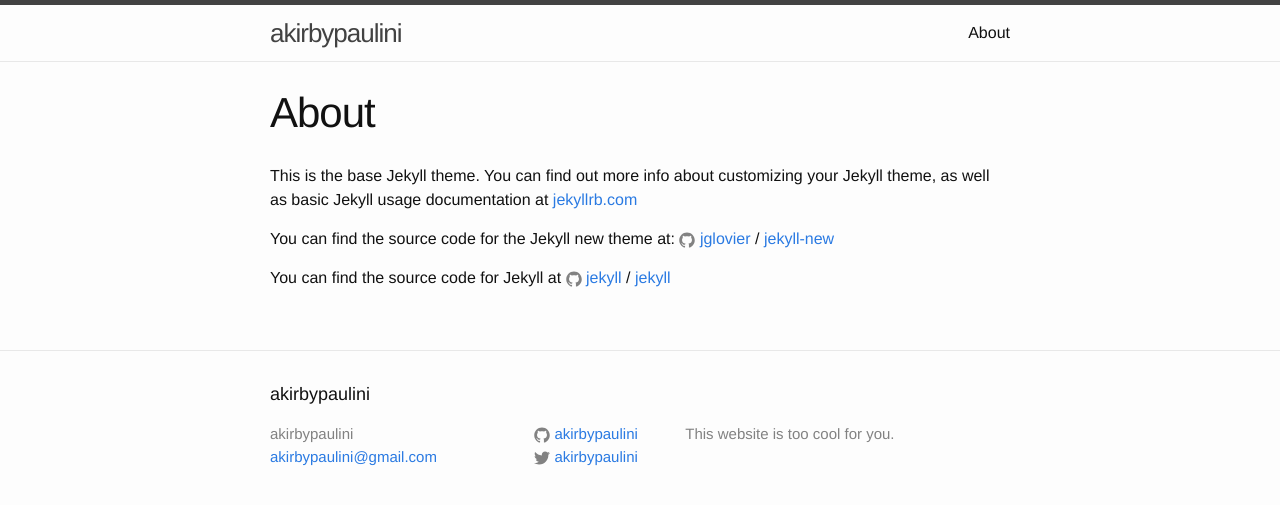
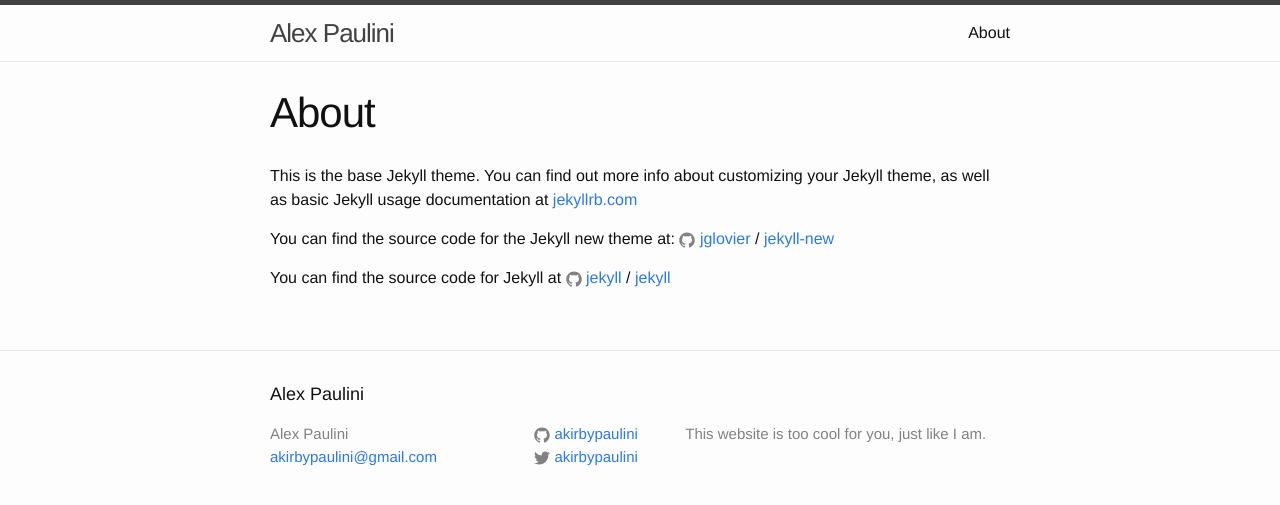
Before and after one commit to akirbypaulini/akirbypaulini.github.io, a Jekyll site: the page built from about.md, in a window 1280 px wide. Shown: the top 505 px of the page. Built offline with Jekyll 4.4.1, drawn with Linux system fonts in a browser that asks for light colours.

Commit message:
Simple Changes

```diff
--- a/_config.yml
+++ b/_config.yml
@@ -6,10 +6,10 @@
 # 'jekyll serve'. If you change this file, please restart the server process.
 
 # Site settings
-title: akirbypaulini
+title: Alex Paulini
 email: akirbypaulini@gmail.com
 description: > # this means to ignore newlines until "baseurl:"
- This website is too cool for you.
+ This website is too cool for you, just like I am.
 baseurl: "" # the subpath of your site, e.g. /blog
 url: "http://yourdomain.com" # the base hostname & protocol for your site
 twitter_username: akirbypaulini
```
